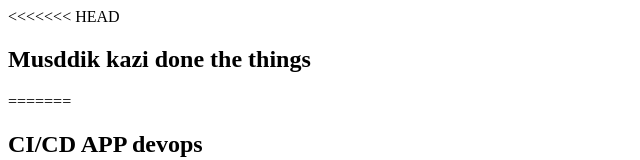
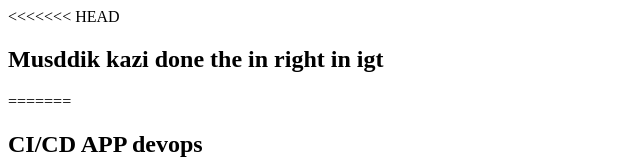
Before and after one commit to musddik-kazi-igt/Cubernate_CI, a plain HTML site: page index.html in a window 1280 px wide. Shown: the top 160 px of the page, without its empty margins (0-640 px from the left). Drawn offline with Linux system fonts and the light colour scheme.

Commit message:
Update index.html

```diff
--- a/index.html
+++ b/index.html
@@ -7,7 +7,7 @@
 </head>
 <body>
 <<<<<<< HEAD
-  <h2>Musddik kazi done the things</h2>
+  <h2>Musddik kazi done the in right in igt</h2>
 =======
   <h2>CI/CD APP devops</h2>
 >>>>>>> origin/main
```
